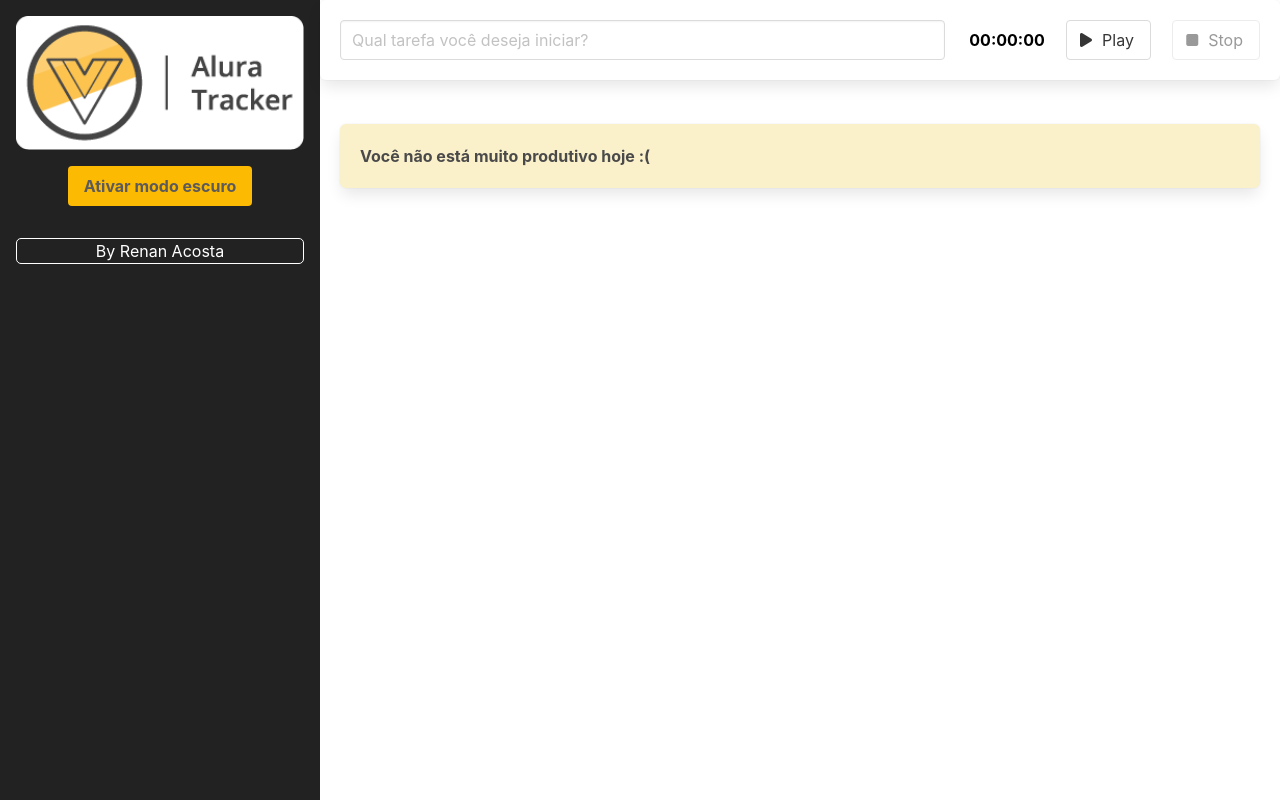
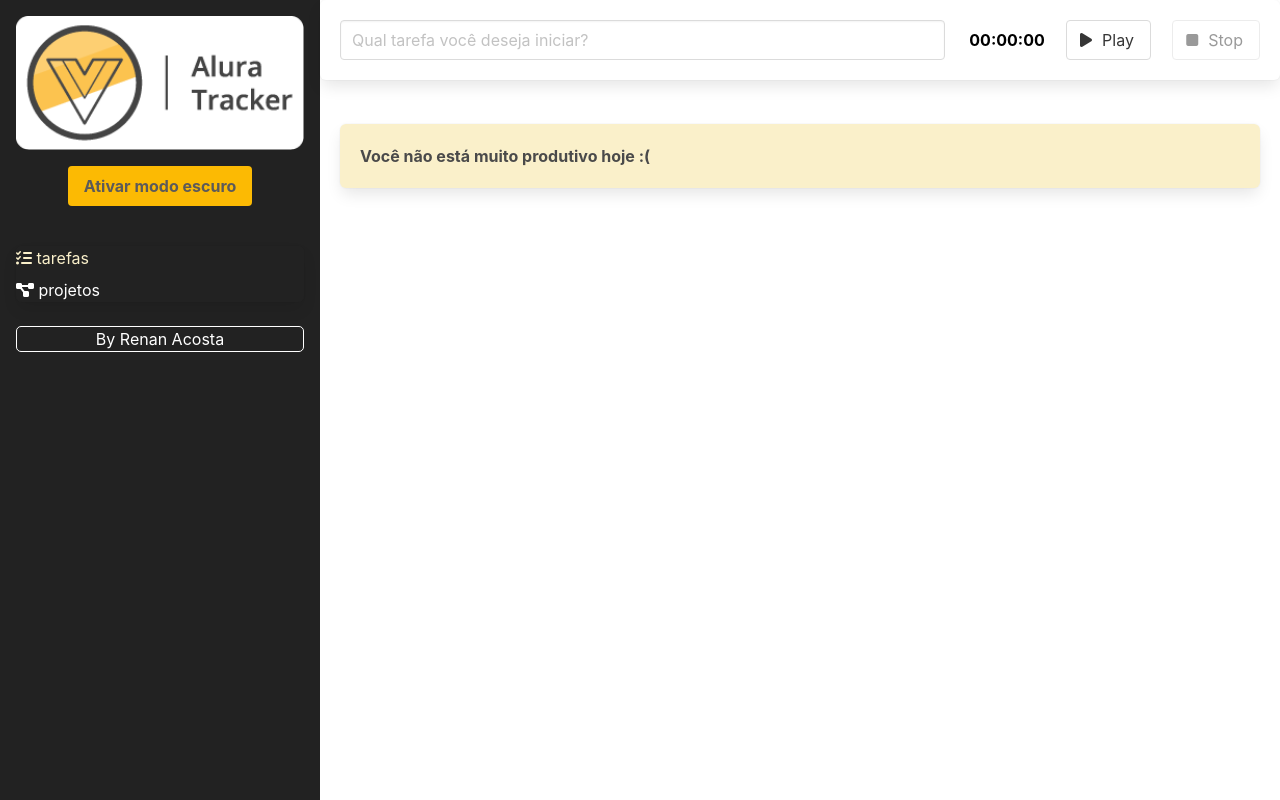
Before and after one commit to renanacosta/alura-tracker, a Vue app: page /#/ in a window 1280 px wide. Built offline with nearby package versions, Linux system fonts and the light colour scheme.

Commit message:
:recycle: refactor: Cadastrando projetos

```diff
--- a/src/components/BarraLateral.vue
+++ b/src/components/BarraLateral.vue
@@ -3,10 +3,30 @@
     <h1 class="image">
       <img src="../assets/logo.png" alt="Logo" />
     </h1>
-    <button class="button" @click="alterarTema">
-      {{ textoBotao }}
-    </button>
-    <p class="author">By Renan Acosta</p>
+    <div class="has-text-centered">
+      <button class="button" @click="alterarTema">
+        {{ textoBotao }}
+      </button>
+    </div>
+    <nav class="panel mt-5">
+      <ul>
+        <li>
+          <router-link to="/" class="link">
+            <i class="fas fa-tasks"></i>
+            tarefas
+          </router-link>
+        </li>
+        <li>
+          <router-link to="/projetos" class="link">
+            <i class="fas fa-project-diagram"></i>
+            projetos
+          </router-link>
+        </li>
+      </ul>
+    </nav>
+    <div class="author">
+    <p>By Renan Acosta</p>
+    </div>
   </header>
 </template>
 
@@ -27,7 +47,7 @@
         return "Desativar modo escuro";
       } else {
         return "Ativar modo escuro";
-    }
+      }
     },
   },
   methods: {
@@ -41,7 +61,7 @@
 
 <style scoped>
 .image {
-margin-bottom: 1rem;
+  margin-bottom: 1rem;
 }
 
 .button {
@@ -57,7 +77,6 @@
   background: #222;
   width: 100%;
   height: 100vh;
-  text-align: center;
 }
 .author {
   color: #fff;
@@ -65,6 +84,7 @@
   margin-top: 1rem;
   border: 1px solid #fff;
   border-radius: 5px;
+  text-align: center;
 }
 @media only screen and (max-width: 768px) {
   header {
@@ -72,4 +92,17 @@
     height: auto;
   }
 }
+
+.panel li {
+  margin: 8px 0;
+}
+.link {
+  color: #fff;
+}
+.link:hover {
+  color: #faf0ca;
+}
+.link.router-link-active {
+  color: #faf0ca;
+}
 </style>
--- /dev/null
+++ b/src/interfaces/IProjeto.ts
@@ -0,0 +1,4 @@
+export default interface IProjeto {
+    id: string;
+    nome: string;
+}
--- a/src/roteador/index.ts
+++ b/src/roteador/index.ts
@@ -1,16 +1,23 @@
-import { createRouter, createWebHashHistory, RouteRecordRaw } from 'vue-router'
-import Tarefas from '../views/Tarefas.vue'
+import { createRouter, createWebHashHistory, RouteRecordRaw } from "vue-router";
+import Tarefas from "../views/Tarefas.vue";
+import Projetos from "../views/Projetos.vue";
 
-const rotas: RouteRecordRaw[] = [{
-    path: '/',
-    name: 'Tarefas',
-    component: Tarefas
-
-}]
+const rotas: RouteRecordRaw[] = [
+  {
+    path: "/",
+    name: "Tarefas",
+    component: Tarefas,
+  },
+  {
+    path: "/projetos",
+    name: "Projetos",
+    component: Projetos,
+  },
+];
 
 const roteador = createRouter({
-    history: createWebHashHistory(),
-    routes: rotas
-})
+  history: createWebHashHistory(),
+  routes: rotas,
+});
 
 export default roteador;
--- /dev/null
+++ b/src/views/Projetos.vue
@@ -0,0 +1,64 @@
+<template>
+  <section class="projetos">
+    <h1 class="title">Projetos</h1>
+    <form @submit.prevent="salvar">
+      <div class="field">
+        <label for="nomeDoProjeto" class="label"> Nome do Projeto </label>
+        <input
+          type="text"
+          class="input"
+          v-model="nomeDoProjeto"
+          id="nomeDoProjeto"
+        />
+      </div>
+      <div class="field">
+        <button class="button" type="submit">Salvar</button>
+      </div>
+    </form>
+    <table class="table is-fullwidth">
+      <thead>
+        <tr>
+          <th>ID</th>
+          <th>Nome</th>
+        </tr>
+      </thead>
+      <tbody>
+        <tr v-for="projeto in projetos" :key="projeto.id">
+          <td>{{ projeto.id }}</td>
+          <td>{{ projeto.nome }}</td>
+        </tr>
+      </tbody>
+    </table>
+  </section>
+</template>
+
+<script lang="ts">
+import { defineComponent } from "vue";
+import IProjeto from "../interfaces/IProjeto";
+
+export default defineComponent({
+  name: "Projetos",
+  data() {
+    return {
+      nomeDoProjeto: "",
+      projetos: [] as IProjeto[],
+    };
+  },
+  methods: {
+    salvar() {
+      const projeto: IProjeto = {
+        nome: this.nomeDoProjeto,
+        id: new Date().toISOString(),
+      };
+      this.projetos.push(projeto);
+      this.nomeDoProjeto = "";
+    },
+  },
+});
+</script>
+
+<style scoped>
+.projetos {
+  padding: 1.25rem;
+}
+</style>
```
